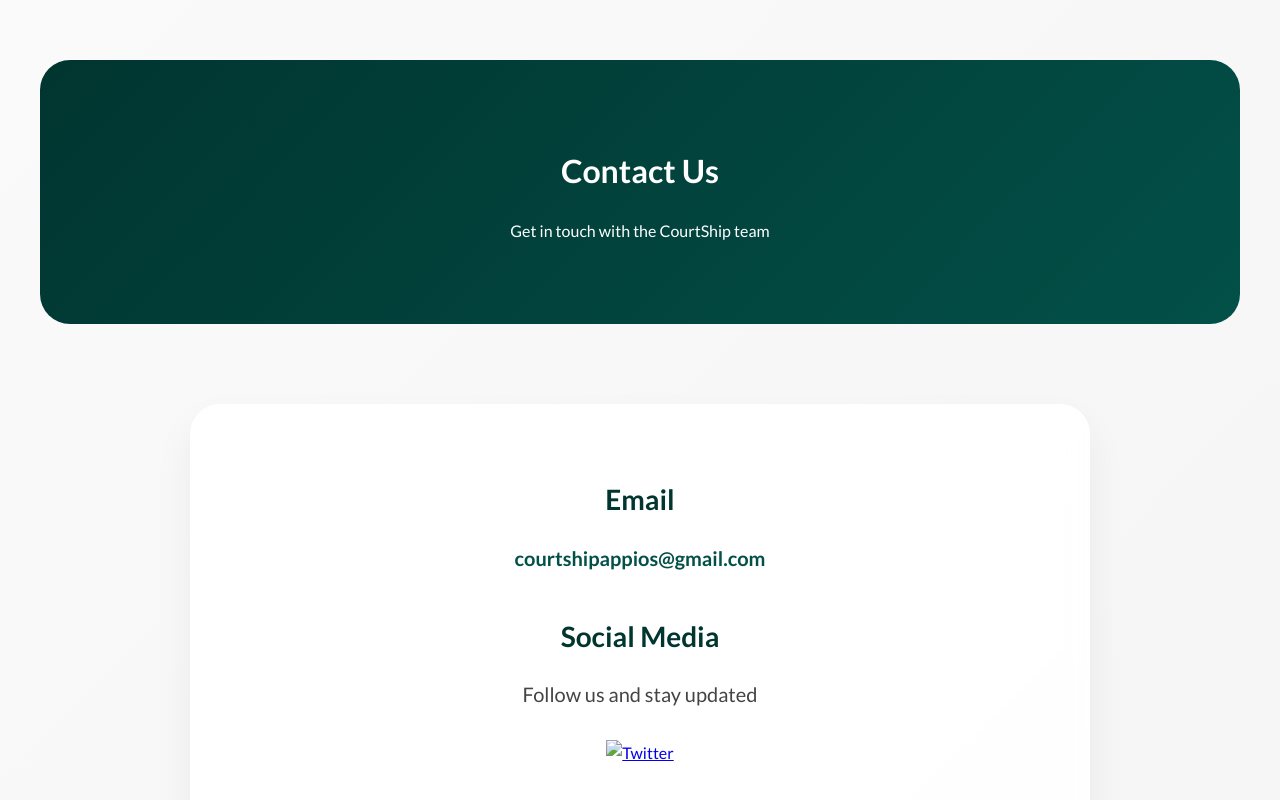
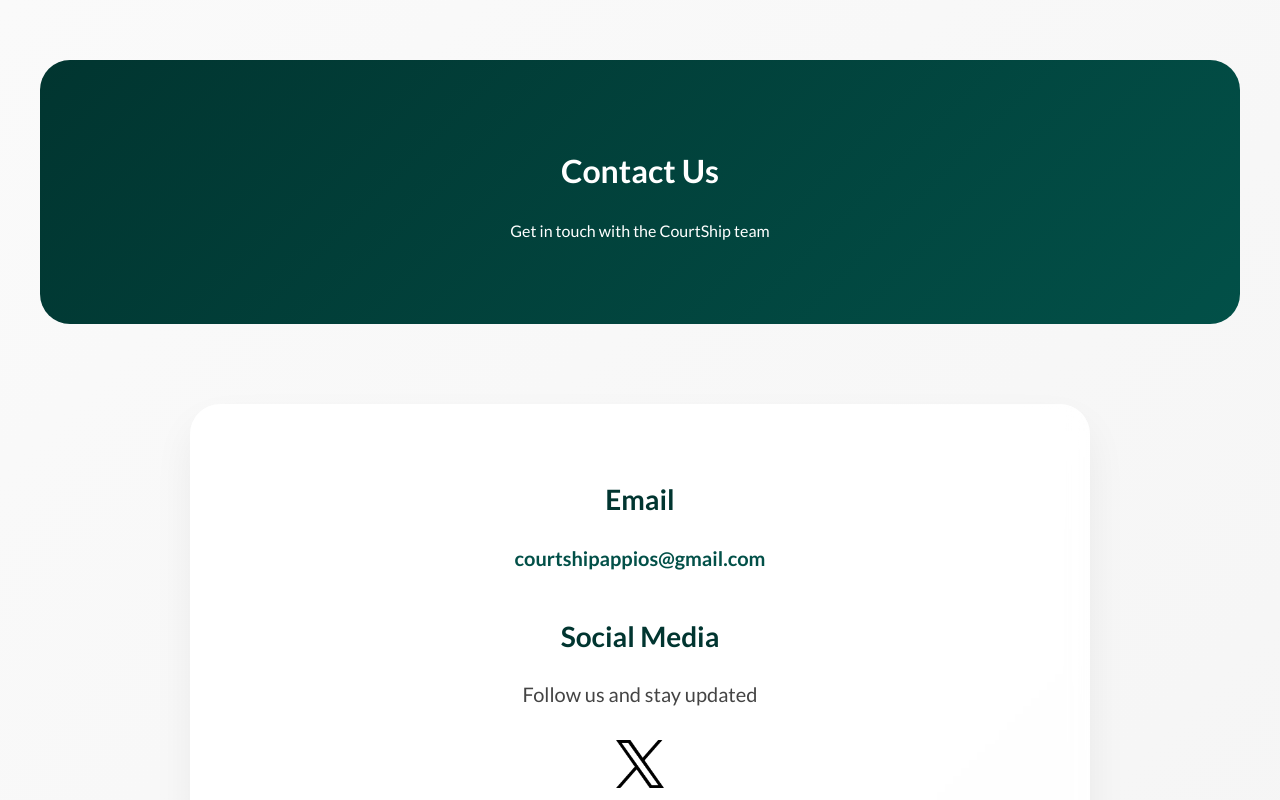
Before and after one commit to shashanoid/courtship.cloud, a plain HTML site: page contact.html in a window 1280 px wide. Shown: the top 800 px of the page. Drawn offline with Linux system fonts and the light colour scheme.

Commit message:
Contact update

```diff
--- a/contact.html
+++ b/contact.html
@@ -116,7 +116,7 @@
           <div class="social-icons">
             <a href="https://x.com/courtshipapp" target="_blank">
               <img
-                src="images/twitter-icon.png"
+                src="images/twitter-logo.png"
                 alt="Twitter"
                 class="social-icon"
               />
```
Also changed, not shown: images/courtship/nice/2.png (added), images/courtship/nice/Simulator Screenshot - iPhone 15 Pro Max - 2024-11-24 at 08.54.01.png (added), images/courtship/nice/Simulator Screenshot - iPhone 15 Pro Max - 2024-11-24 at 08.56.44.png (added), images/courtship/nice/Simulator Screenshot - iPhone 15 Pro Max - 2024-11-24 at 09.01.11.png (added), images/courtship/nice/Simulator Screenshot - iPhone 15 Pro Max - 2024-11-24 at 09.02.26.png (added), images/courtship/nice/Simulator Screenshot - iPhone 15 Pro Max - 2024-11-24 at 09.05.22.png (added), images/courtship/nice/Simulator Screenshot - iPhone 15 Pro Max - 2024-11-24 at 09.06.44.png (added), images/twitter-logo.png (added), 5 other files.
